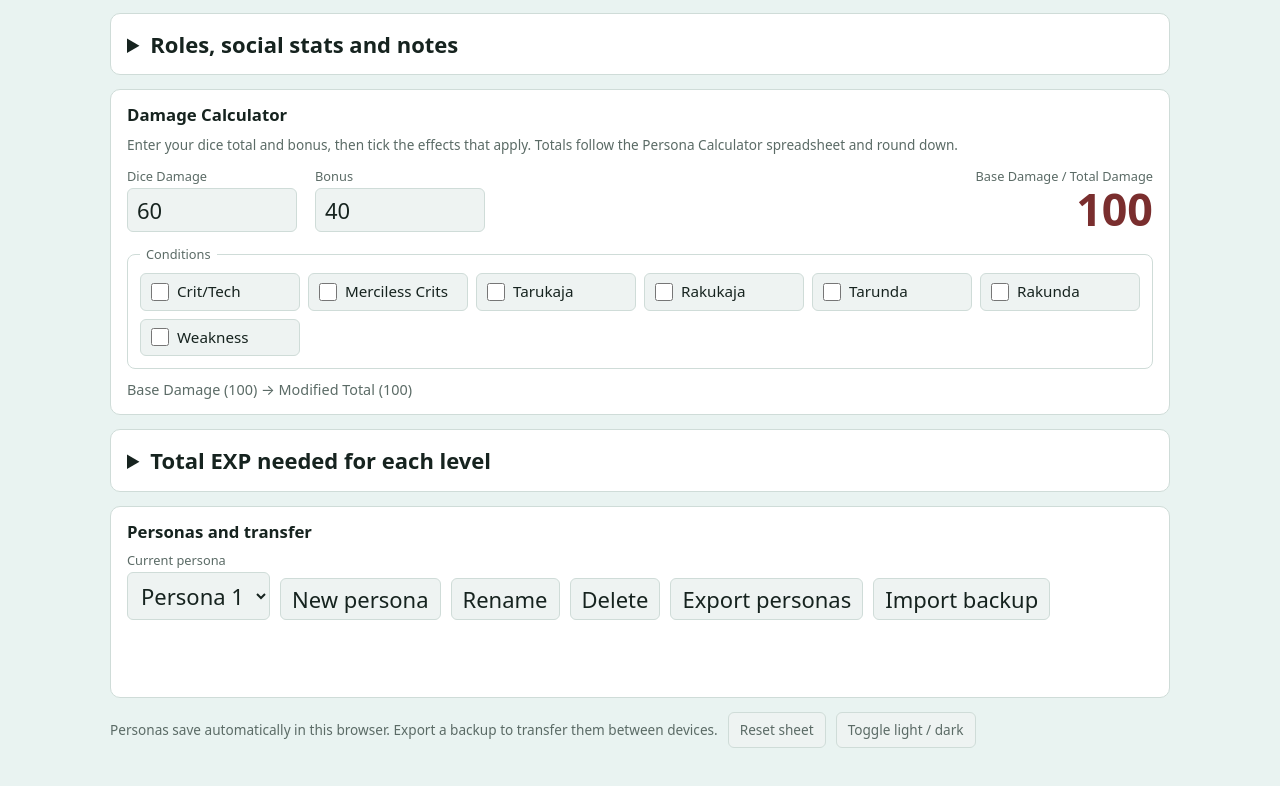
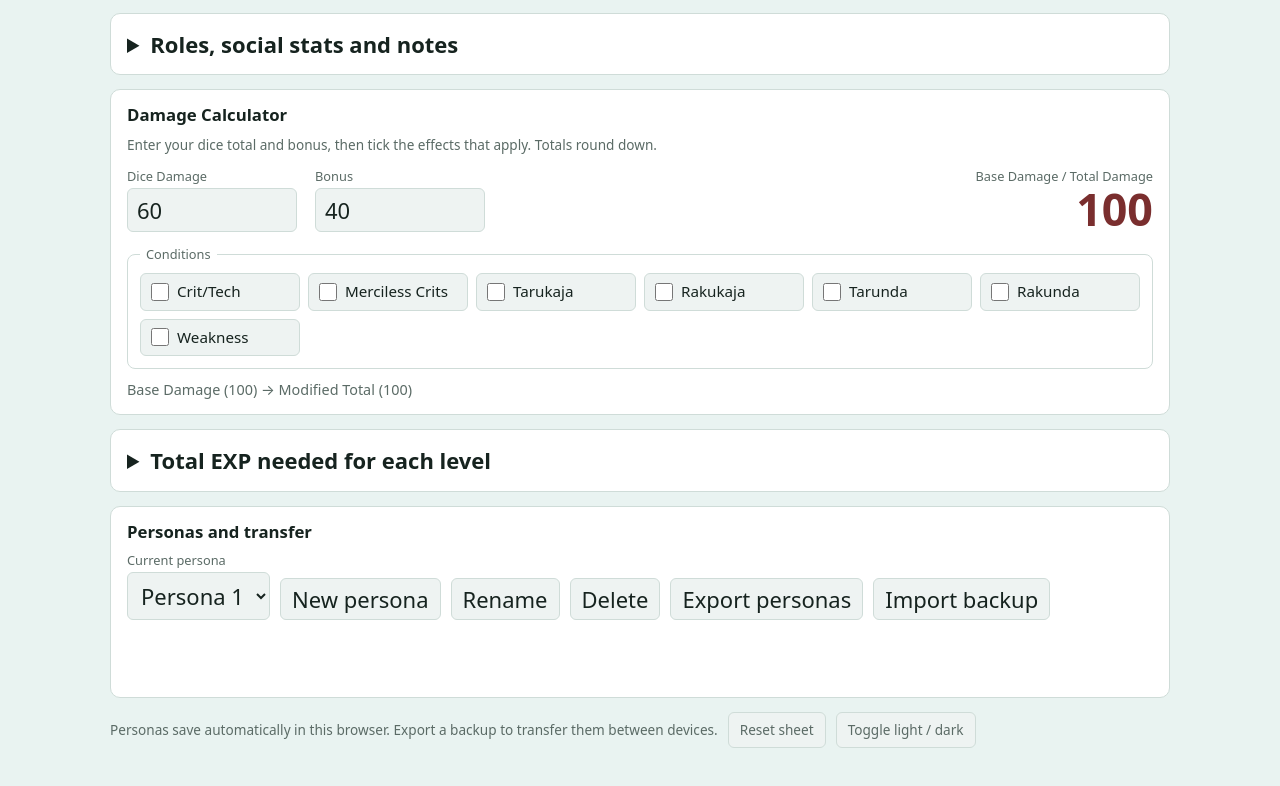
Before and after one commit to ozzysuarez26-debug/Persona-sheets, a plain HTML site: page index.html in a window 1280 px wide. Shown: the part 1791-2577 px from the top of the page. Drawn offline with nearby package versions, Linux system fonts and the light colour scheme.

Commit message:
Simplify damage calculator introduction text
Removed reference to the Persona Calculator spreadsheet for clarity.

```diff
--- a/index.html
+++ b/index.html
@@ -69,7 +69,7 @@
 
 <section class="panel ctl damage-panel" id="damageCalculator" aria-labelledby="damageTitle">
   <h2 id="damageTitle">Damage Calculator</h2>
-  <p class="how damage-intro">Enter your dice total and bonus, then tick the effects that apply. Totals follow the Persona Calculator spreadsheet and round down.</p>
+  <p class="how damage-intro">Enter your dice total and bonus, then tick the effects that apply. Totals round down.</p>
   <div class="damage-grid">
     <div><label for="damageDice">Dice Damage</label><input id="damageDice" type="number" min="0" step="1" value="60" inputmode="numeric"></div>
     <div><label for="damageBonus">Bonus</label><input id="damageBonus" type="number" step="1" value="40" inputmode="numeric"></div>
```
